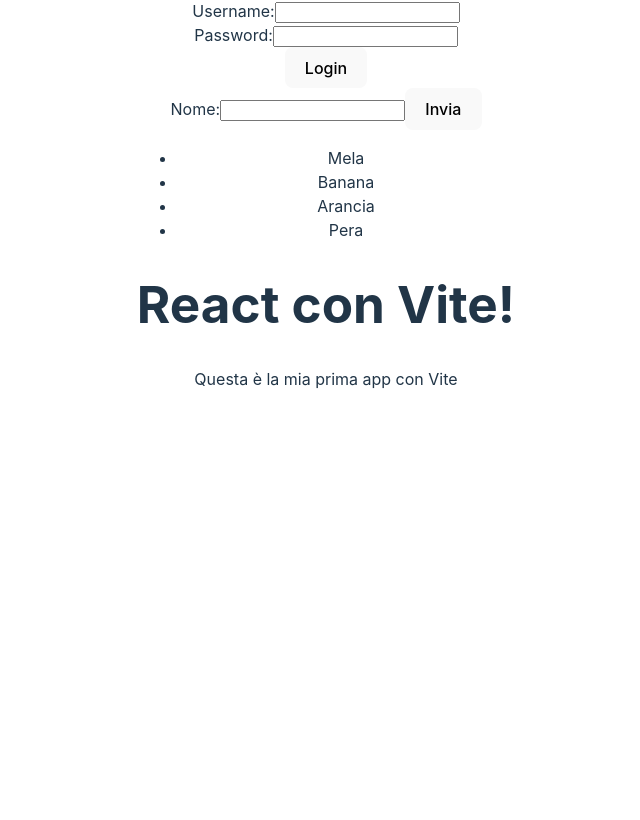
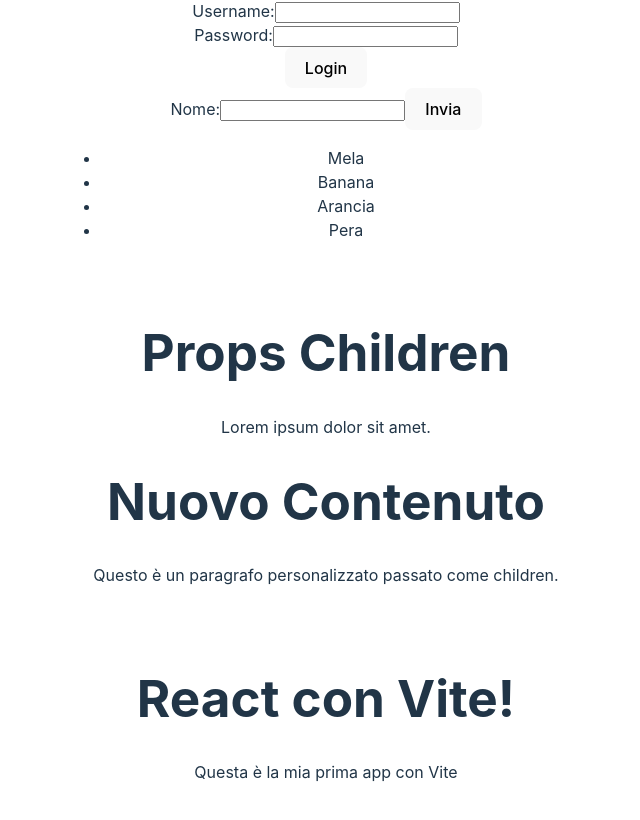
Before and after one commit to marinademinescu/nicoleo-react, a React (Vite) app: page / in a window 1280 px wide. Shown: the part 866-1686 px from the top of the page, without its empty margins (314-954 px from the left). Before the commit the page ends 1305 px from the top, so only its background shows below. Built offline with nearby package versions, Linux system fonts and the light colour scheme.

Commit message:
CardChildren

```diff
--- a/src/App.jsx
+++ b/src/App.jsx
@@ -12,6 +12,9 @@
 import Submit from './components/Submit/Submit';
 import UncontrolledInput from './components/UncontrolledInput/UncontrolledInput';
 import ItemList from './components/ItemList/ItemList';
+import CardChildren from './components/CardChildren/CardChildren';
+
+
 
 function App() {
 
@@ -32,6 +35,10 @@
       <Submit />
       <UncontrolledInput />
       <ItemList items={items} />
+      <CardChildren>
+        <h1>Nuovo Contenuto</h1>
+        <p>Questo è un paragrafo personalizzato passato come children.</p>
+      </CardChildren>
       <h1>React con Vite!</h1>
       <p>Questa è la mia prima app con Vite</p>
     </div>
--- /dev/null
+++ b/src/components/CardChildren/CardChildren.jsx
@@ -0,0 +1,16 @@
+const CardChildren = (props) => {
+
+    return (
+         <div className="card">
+        <h1>Props  Children</h1>
+        <p>Lorem ipsum dolor sit amet.</p>
+        {props.children}
+
+    </div>
+    )
+}
+
+
+
+
+export default CardChildren
```
